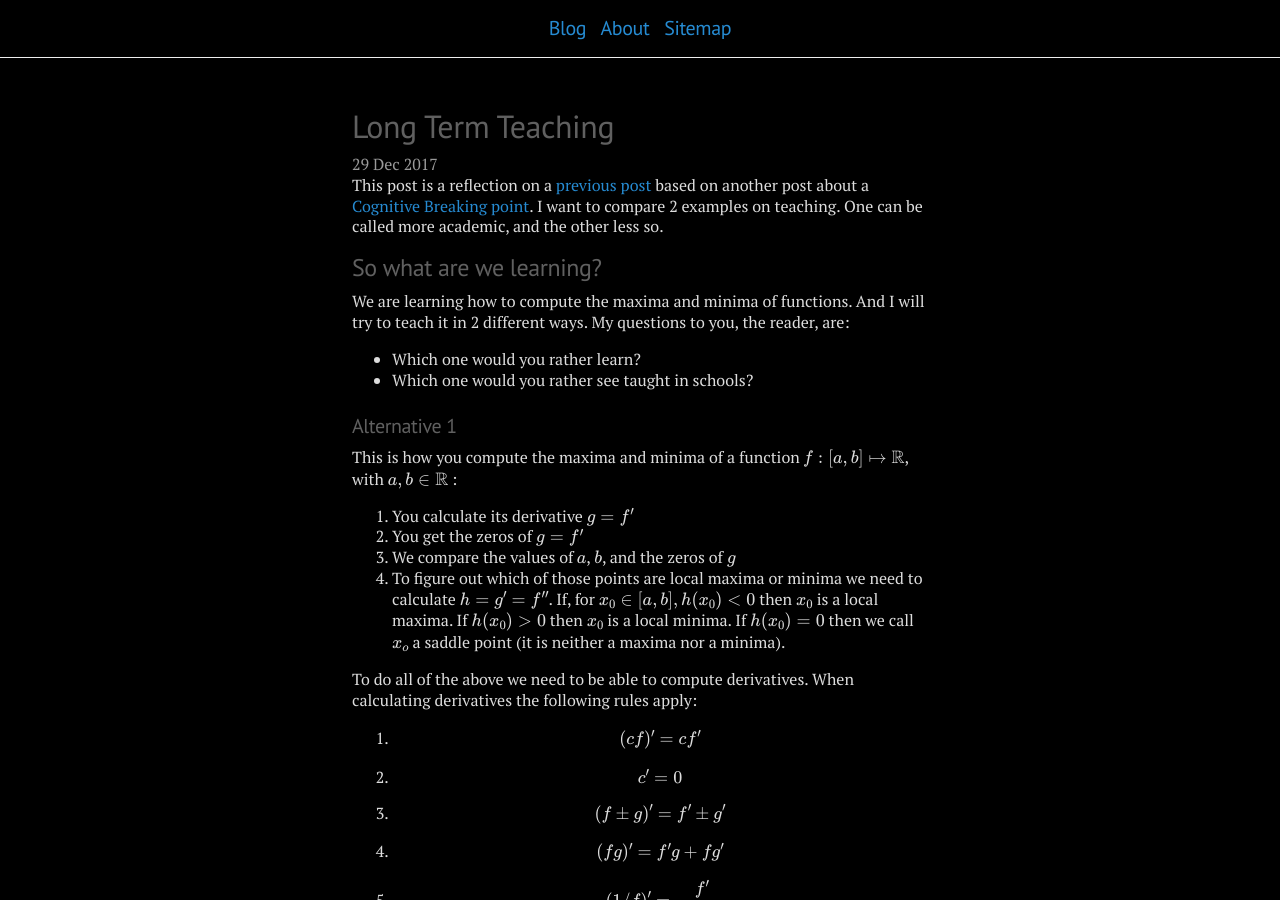
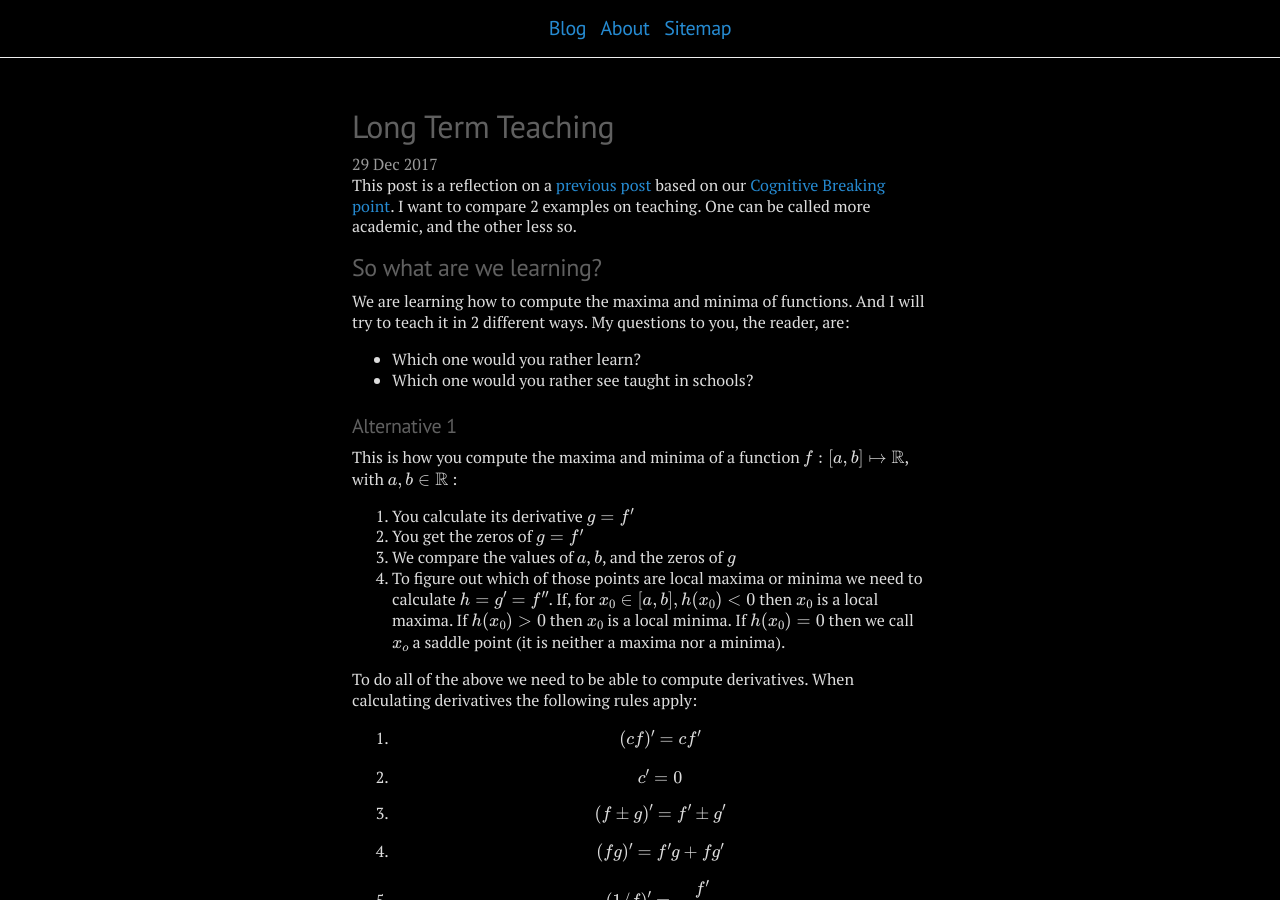
Before and after one commit to migueltorrescosta/migueltorrescosta.github.io, a Jekyll site: the page built from _posts/2017-12-29-Long-Term-Teaching.md, in a window 1280 px wide and 900 px high. Built offline with Jekyll 4.4.1, drawn with Linux system fonts in a browser that asks for light colours; formulas are drawn with MathJax 3; comment, search, counter and statistics services are not loaded.

Commit message:
Simplified phrasing

```diff
--- a/_posts/2017-12-29-Long-Term-Teaching.md
+++ b/_posts/2017-12-29-Long-Term-Teaching.md
@@ -5,7 +5,7 @@ category: [Teaching]
 published: true
 ---
 
-This post is a reflection on a [previous post]({{ site.url }}{{ site.baseurl }}{% link _posts/2017-03-17-Maths'-Ceiling.md %}) based on another post about a [Cognitive Breaking point](https://mathwithbaddrawings.com/2015/04/08/the-math-ceiling-wheres-your-cognitive-breaking-point/). I want to compare 2 examples on teaching. One can be called more academic, and the other less so.
+This post is a reflection on a [previous post]({{ site.url }}{{ site.baseurl }}{% link _posts/2017-03-17-Maths'-Ceiling.md %}) based on our [Cognitive Breaking point](https://mathwithbaddrawings.com/2015/04/08/the-math-ceiling-wheres-your-cognitive-breaking-point/). I want to compare 2 examples on teaching. One can be called more academic, and the other less so.
 
 ## So what are we learning?
 
```
